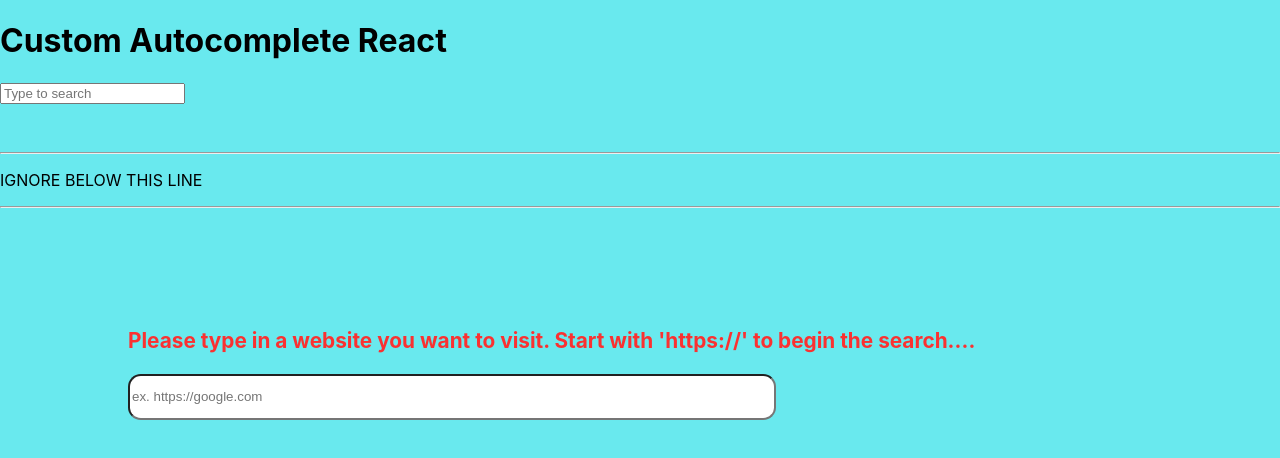
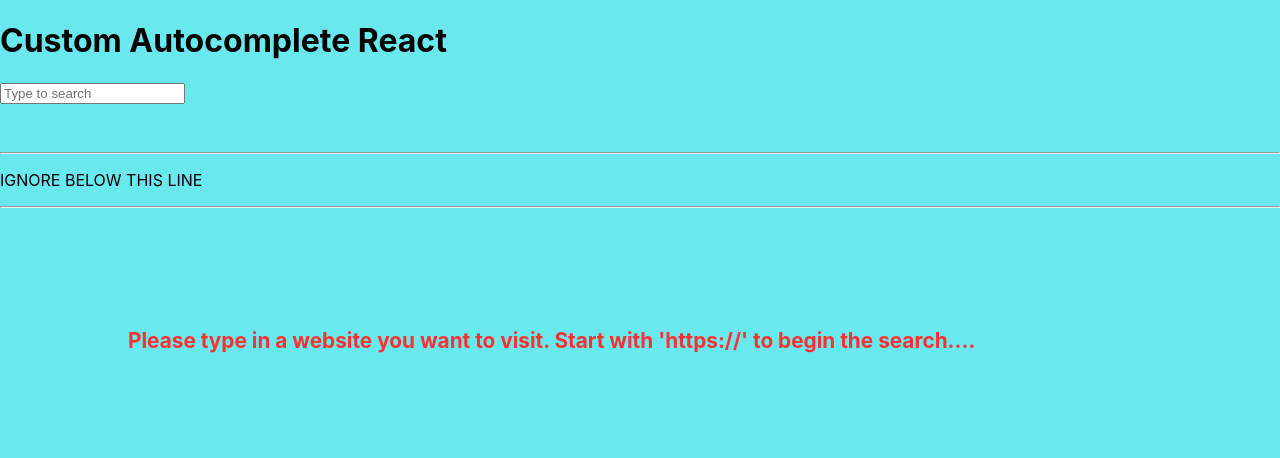
Before and after one commit to alinan-vn/autofill-practice-hcl-ojt, a React (Create React App) app: page / in a window 1280 px wide. Shown: the top 458 px of the page. Built offline with nearby package versions, Linux system fonts and the light colour scheme.

Commit message:
working version, need to clean up and style

```diff
--- a/src/App.js
+++ b/src/App.js
@@ -33,13 +33,13 @@ const Auto = () => {
           />
           {display && (
             <div>
-              {options.filter((name) => name.indexOf(search.toLowerCase()) > -1 ).map((value, ind) => {
+              {options.filter(({name}) => name.indexOf(search.toLowerCase()) > -1 ).map((value, ind) => {
                 return(
                   <div
-                    onClick={() => setResult(value)}
+                    onClick={() => setResult(value.name)}
                     key={ind}
                   >
-                    {value}
+                    {value.name}
                   </div>
                 )
               })}
--- a/src/components/autofillBox/index.jsx
+++ b/src/components/autofillBox/index.jsx
@@ -75,23 +75,23 @@ class AutofillBox extends React.Component {
     }
 
     componentDidMount(){
-        let firstFilteredData = autofillData.map((value, ind) => {
-            return(
-                <p key={ind}>{value}</p>
-            )
-        })
-        this.setState({
-            ...this.state,
-            filteredData: firstFilteredData
-        })
+        // let firstFilteredData = autofillData.map((value, ind) => {
+        //     return(
+        //         <p key={ind}>{value}</p>
+        //     )
+        // })
+        // this.setState({
+        //     ...this.state,
+        //     filteredData: firstFilteredData
+        // })
     }
 
     render(){
         return(
             <div className='autofill'>
                 <h3 className='autofill__title'>Please type in a website you want to visit. Start with 'https://' to begin the search....</h3>
-                <input onClick={this.changeSearch} onChange={this.updateInputData} className='autofill__input' placeholder='ex. https://google.com' />
-                {this.state.search ? this.state.filteredData : null}
+                {/* <input onClick={this.changeSearch} onChange={this.updateInputData} className='autofill__input' placeholder='ex. https://google.com' />
+                {this.state.search ? this.state.filteredData : null} */}
             </div>
         )
     }
--- a/src/components/autofillData/index.jsx
+++ b/src/components/autofillData/index.jsx
@@ -1,9 +1,17 @@
+// const autofillData = [
+//     "https://google.com",
+//     "https://google.com/testing",
+//     "https://google.com/images",
+//     "https://yahoo.com",
+//     "https://yahoo.com/stocks"
+// ]
+
 const autofillData = [
-    "https://google.com",
-    "https://google.com/testing",
-    "https://google.com/images",
-    "https://yahoo.com",
-    "https://yahoo.com/stocks"
+    {name: "https://google.com"},
+    {name: "https://google.com/testing"},
+    {name: "https://google.com/images"},
+    {name: "https://yahoo.com"},
+    {name: "https://yahoo.com/stocks"}
 ]
 
 export {autofillData}
```
